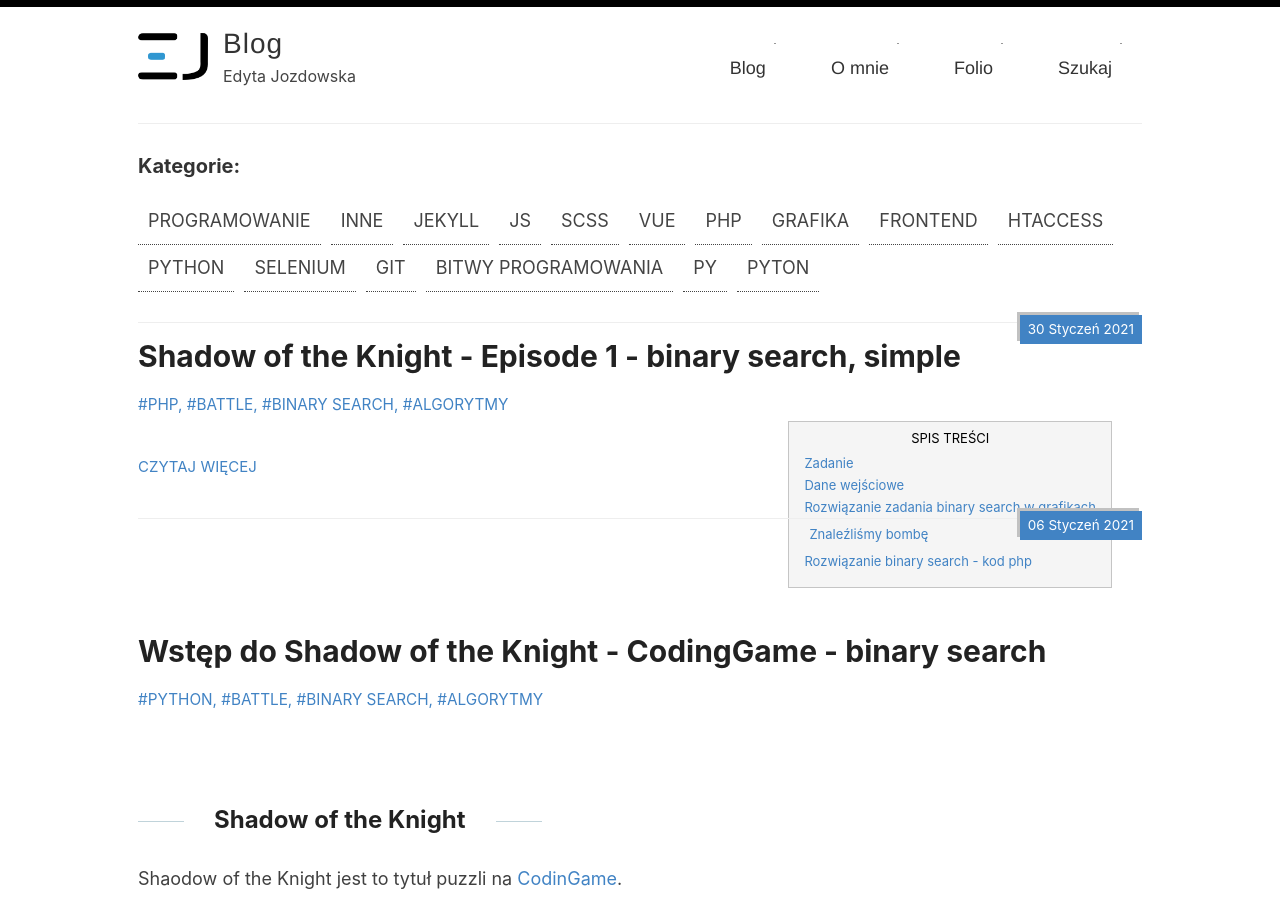
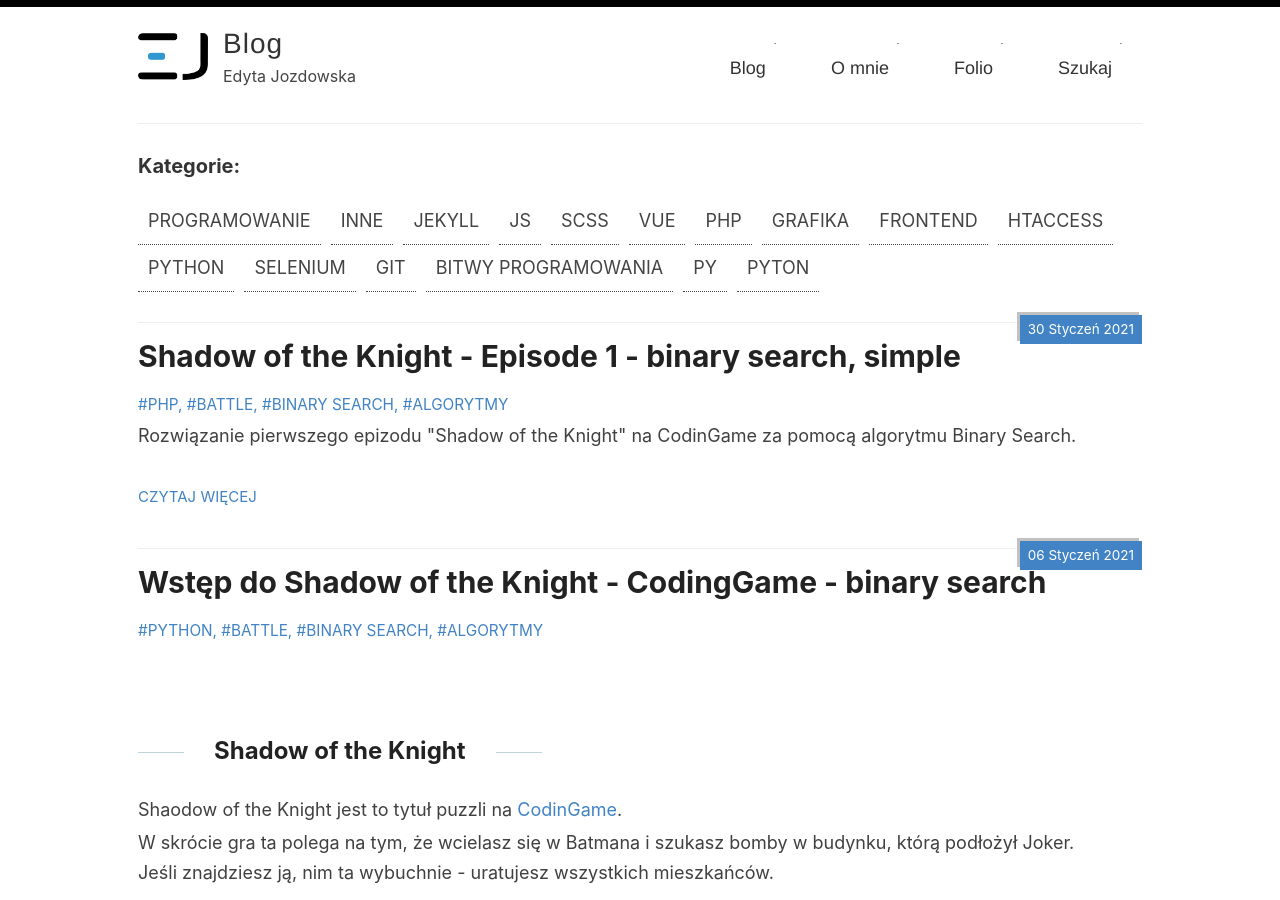
Before and after one commit to xyz-09/blog, a Jekyll site: the page built from index.html, in a window 1280 px wide and 900 px high. Built offline with Jekyll 4.4.1, drawn with Linux system fonts in a browser that asks for light colours; some web fonts are replaced; the list of posts is cut into pages by our own code.

Commit message:
added excerpt

```diff
--- a/_posts/2021-01-30-shadow-of-the-knight-ep1.md
+++ b/_posts/2021-01-30-shadow-of-the-knight-ep1.md
@@ -5,7 +5,7 @@
 category: [php, "bitwy programowania"]
 author: Edyta Jozdowska
 tags: [php, "battle", "binary search", "algorytmy"]
-excerpt:
+excerpt: Rozwiązanie pierwszego epizodu "Shadow of the Knight" na CodinGame za pomocą algorytmu Binary Search.
 published: true
 ---
 - [Zadanie](#zadanie)
```
